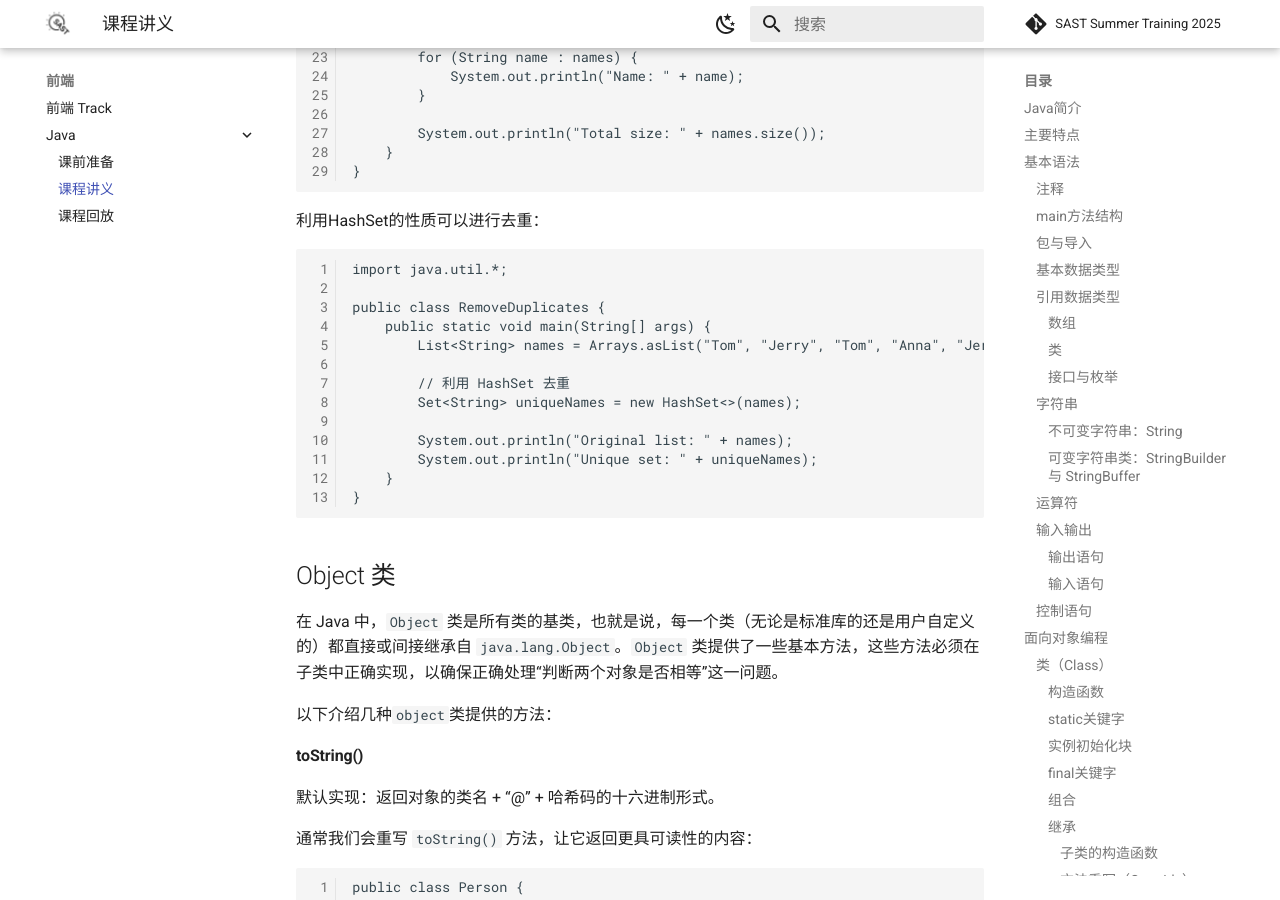
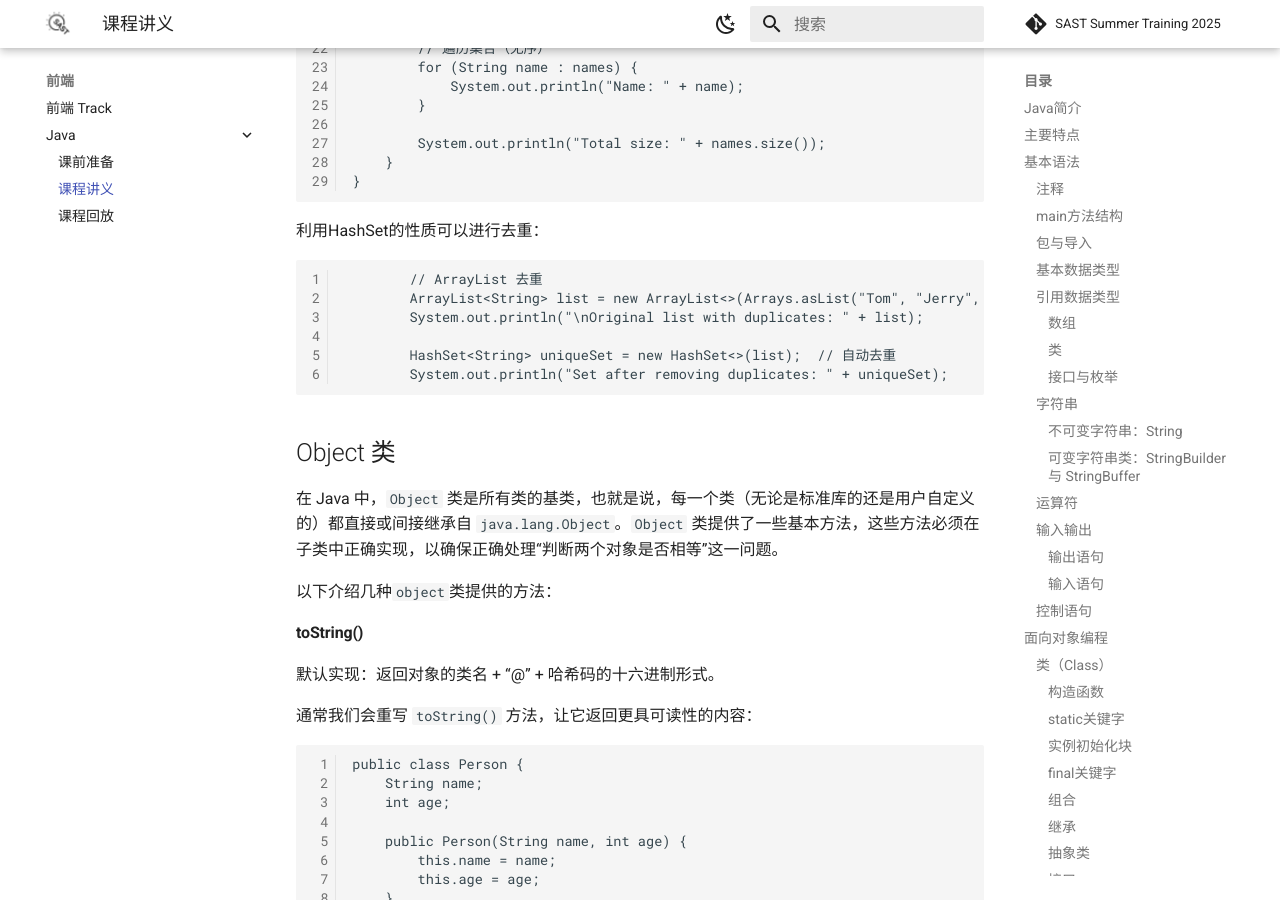
Before and after one commit to sast-summer-training-2025/sast-summer-training-2025.github.io, an MkDocs documentation site: the page built from docs/frontend/java/Java_introduction.md, in a window 1280 px wide and 900 px high, scrolled down 19222 px. Built offline with MkDocs 1.6.1 and Material for MkDocs 9.7.7, drawn with Linux system fonts in a browser that asks for light colours; comment, search, counter and statistics services are not loaded; some of the changed text lies outside the part shown.

Commit message:
commit java

````diff
--- a/docs/frontend/java/Java_introduction.md
+++ b/docs/frontend/java/Java_introduction.md
@@ -488,11 +488,11 @@ public class Main{
 - `int age, weight`（变量）
 - `void makeSound()` （方法）
 
-##### 子类的构造函数
+**子类的构造函数**
 
 使用 `super(age, weight)` 明确调用父类构造方法初始化 `age` 和 `weight`，子类自己负责初始化自己的新字段：`color`、`name`
 
-##### 方法重写（Override）
+**方法重写（Override）**
 
 `@Override` 表示子类重写了父类的 `makeSound()` 方法：`Dog` 输出 “Bark.”，`Cat` 输出 “Meow.”，而不是父类默认的 “Make sound”
 
@@ -836,7 +836,7 @@ System.out.println(queue.peek()); // 查看队头
 
 #### HashMap
 
-`HashMap` 用于存储键值对（key-value）映射，位于 `java.util` 包中。每个键（Key）只能出现一次，重复插入会覆盖旧值，而值可以重复，即 多个键可以映射到同一个值
+`HashMap` 用于存储键值对（key-value）映射，位于 `java.util` 包中。每个键（Key）只能出现一次，重复插入会覆盖旧值，而值可以重复，即多个键可以映射到同一个值
 
 ```
 import java.util.HashMap;
@@ -914,19 +914,12 @@ public class HashSetExample {
 利用HashSet的性质可以进行去重：
 
 ```
-import java.util.*;
+        // ArrayList 去重
+        ArrayList<String> list = new ArrayList<>(Arrays.asList("Tom", "Jerry", "Tom", "Anna", "Jerry"));
+        System.out.println("\nOriginal list with duplicates: " + list);
 
-public class RemoveDuplicates {
-    public static void main(String[] args) {
-        List<String> names = Arrays.asList("Tom", "Jerry", "Tom", "Anna", "Jerry");
-
-        // 利用 HashSet 去重
-        Set<String> uniqueNames = new HashSet<>(names);
-
-        System.out.println("Original list: " + names);
-        System.out.println("Unique set: " + uniqueNames);
-    }
-}
+        HashSet<String> uniqueSet = new HashSet<>(list);  // 自动去重
+        System.out.println("Set after removing duplicates: " + uniqueSet);
 ```
 
 ## Object 类
````
